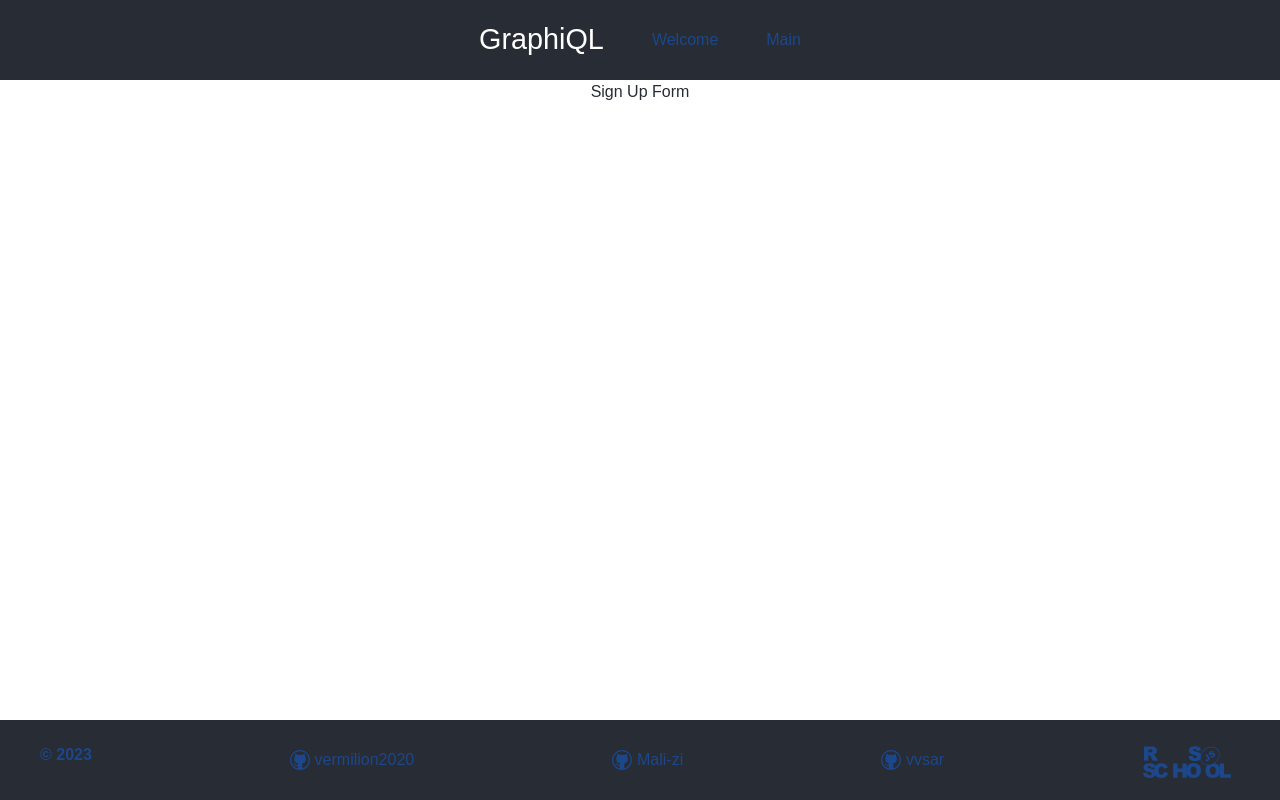
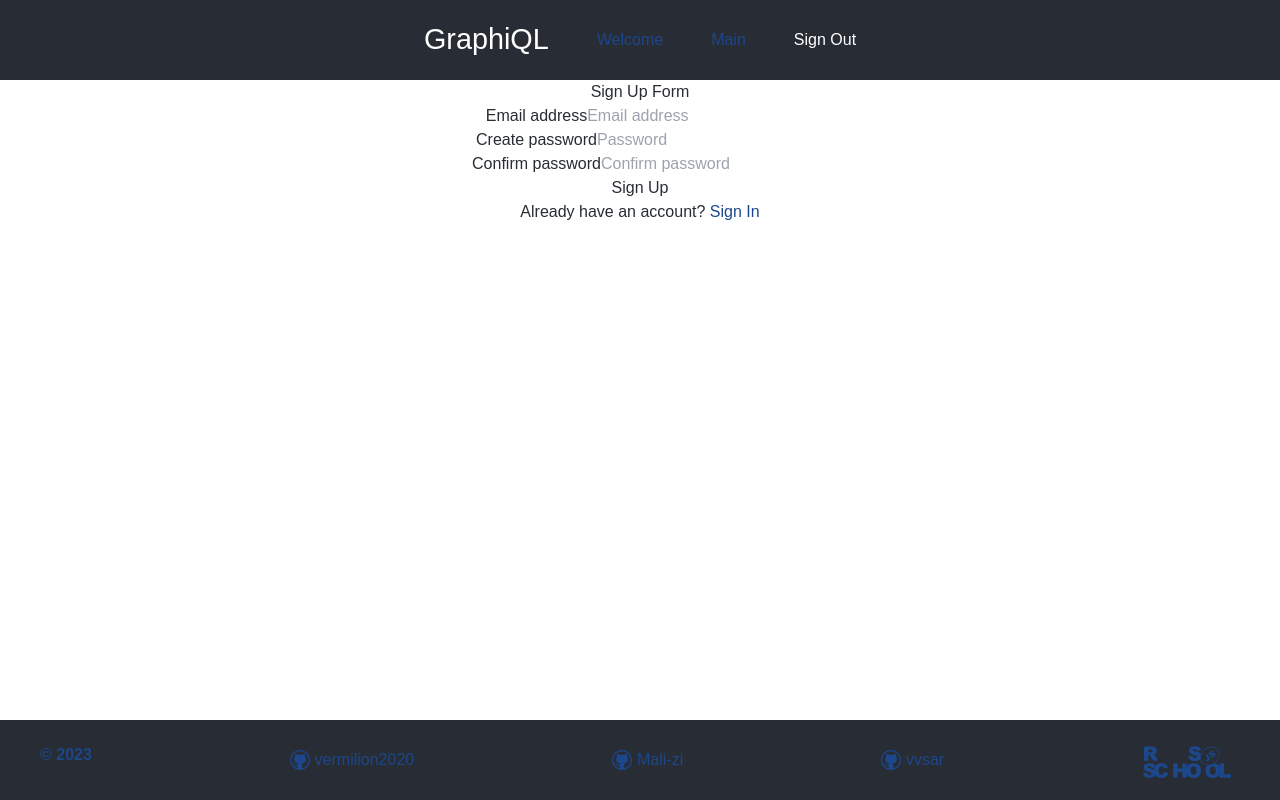
Before and after one commit to vermilion2020/graphiql-app, a React (Vite) app: page /sign-up in a window 1280 px wide. Built offline with nearby package versions, Linux system fonts and the light colour scheme; no server answers.

Commit message:
feat: add Firebase

```diff
--- a/package.json
+++ b/package.json
@@ -17,6 +17,7 @@
     "@testing-library/jest-dom": "^6.1.4",
     "@types/react-redux": "^7.1.30",
     "@vitejs/plugin-react": "^4.0.3",
+    "firebase": "^10.7.1",
     "react": "^18.2.0",
     "react-dom": "^18.2.0",
     "react-hook-form": "^7.48.2",
--- a/src/components/auth/SignInForm.tsx
+++ b/src/components/auth/SignInForm.tsx
@@ -1,5 +1,70 @@
+import React, { useState } from 'react';
+import { signInWithEmailAndPassword } from 'firebase/auth';
+import { auth } from '../../firebase';
+import { NavLink, useNavigate } from 'react-router-dom';
+
 function SignInForm() {
-  return <h2>Sign In Form</h2>
+  const navigate = useNavigate();
+  const [email, setEmail] = useState('');
+  const [password, setPassword] = useState('');
+
+  const onLogin = (e: React.FormEvent<HTMLFormElement>) => {
+    e.preventDefault();
+    signInWithEmailAndPassword(auth, email, password)
+      .then((userCredential) => {
+        // Signed in
+        const user = userCredential.user;
+        navigate('/main');
+        console.log(user);
+      })
+      .catch((error) => {
+        const errorCode = error.code;
+        const errorMessage = error.message;
+        console.log(errorCode, errorMessage);
+      });
+  };
+
+  return (
+    <div className='col'>
+      <h2 className='text-primary'>Sign In Form</h2>
+      <form className='border-0 border-secondary rounded-3 shadow p-3' onSubmit={(e) => onLogin(e)}>
+        <div className='mb-3'>
+          <label htmlFor='email' className='form-label'>
+            Email address
+          </label>
+          <input
+            type='email'
+            id='email'
+            placeholder='Email address'
+            className='form-control'
+            onChange={(e) => setEmail(e.target.value)}
+          />
+        </div>
+        <div className='mb-3'>
+          <label htmlFor='password' className='form-label'>
+            Password
+          </label>
+          <input
+            type='password'
+            id='password'
+            placeholder='Password'
+            autoComplete='current-password'
+            className='form-control'
+            onChange={(e) => setPassword(e.target.value)}
+          />
+        </div>
+
+        <div className='mb-3'>
+          <button type='submit' className='btn btn-primary'>
+            Sign In
+          </button>
+        </div>
+      </form>
+      <p className='mt-3'>
+        No account yet? <NavLink to='/sign-up'>Sign Up</NavLink>
+      </p>
+    </div>
+  );
 }
 
 export default SignInForm;
--- a/src/components/auth/SignUpForm.tsx
+++ b/src/components/auth/SignUpForm.tsx
@@ -1,5 +1,88 @@
+import React, { useState } from 'react';
+import { createUserWithEmailAndPassword } from 'firebase/auth';
+import { auth } from '../../firebase';
+import { NavLink, useNavigate } from 'react-router-dom';
+
 function SignUpForm() {
-  return <h2>Sign Up Form</h2>
+  const navigate = useNavigate();
+
+  const [email, setEmail] = useState('');
+  const [password, setPassword] = useState('');
+
+  const handleSubmit = async (e: React.FormEvent<HTMLFormElement>) => {
+    e.preventDefault();
+
+    await createUserWithEmailAndPassword(auth, email, password)
+      .then((userCredential) => {
+        // Signed in
+        const user = userCredential.user;
+        console.log(user);
+        navigate('/sign-in');
+        // ...
+      })
+      .catch((error) => {
+        const errorCode = error.code;
+        const errorMessage = error.message;
+        console.log(errorCode, errorMessage);
+        // ..
+      });
+  };
+
+  return (
+    <div className="col">
+      <h2 className="text-primary">Sign Up Form</h2>
+      <form
+        className="border-0 border-secondary rounded-3 shadow p-3"
+        onSubmit={(e) => handleSubmit(e)}
+      >
+        <div className="mb-3">
+          <label htmlFor="email" className="form-label">
+            Email address
+          </label>
+          <input
+            type="email"
+            id="email"
+            placeholder="Email address"
+            className="form-control"
+            value={email}
+            onChange={(e) => setEmail(e.target.value)}
+            required
+          />
+        </div>
+        <div className="mb-3">
+          <label htmlFor="password" className="form-label">
+            Create password
+          </label>
+          <input
+            type="password"
+            id="password"
+            placeholder="Password"
+            className="form-control"
+            onChange={(e) => setPassword(e.target.value)}
+            required
+          />
+        </div>
+        <div className="mb-3">
+          <label htmlFor="confirmPassword" className="form-label">
+            Confirm password
+          </label>
+          <input
+            type="password"
+            id="confirmPassword"
+            placeholder="Confirm password"
+            className="form-control"
+          />
+        </div>
+
+        <button type="submit" className="btn btn-primary">
+          Sign Up
+        </button>
+      </form>
+      <p className="mt-3">
+        Already have an account? <NavLink to="/sign-in">Sign In</NavLink>
+      </p>
+    </div>
+  );
 }
 
 export default SignUpForm;
--- a/src/components/layout/Header.tsx
+++ b/src/components/layout/Header.tsx
@@ -1,11 +1,35 @@
-import { NavLink } from 'react-router-dom';
+import { NavLink, useNavigate } from 'react-router-dom';
+import { signOut } from 'firebase/auth';
+import { auth } from '../../firebase';
 
 function Header() {
+  const navigate = useNavigate();
+
+  const handleLogout = () => {
+    signOut(auth)
+      .then(() => {
+        // Sign-out successful.
+        navigate('/');
+        console.log('Signed out successfully');
+      })
+      .catch((error: unknown) => {
+        // An error happened.
+        console.log('error', error);
+      });
+  };
+
   return (
-    <header className="app-header">
+    <header className='app-header'>
       <h1>GraphiQL</h1>
-      <NavLink className={({ isActive }) => (isActive ? 'active-link' : '')} to="/">Welcome</NavLink>
-      <NavLink className={({ isActive }) => (isActive ? 'active-link' : '')} to="/main">Main</NavLink>
+      <NavLink className={({ isActive }) => (isActive ? 'active-link' : '')} to='/'>
+        Welcome
+      </NavLink>
+      <NavLink className={({ isActive }) => (isActive ? 'active-link' : '')} to='/main'>
+        Main
+      </NavLink>
+      <button type='button' className='btn btn-primary me-3' onClick={handleLogout}>
+        Sign Out
+      </button>
     </header>
   );
 }
--- /dev/null
+++ b/src/firebase.ts
@@ -0,0 +1,23 @@
+// Import the functions you need from the SDKs you need
+import { initializeApp } from 'firebase/app';
+import { getAuth } from 'firebase/auth';
+
+// TODO: Add SDKs for Firebase products that you want to use
+// https://firebase.google.com/docs/web/setup#available-libraries
+
+// Your web app's Firebase configuration
+const firebaseConfig = {
+  apiKey: import.meta.env.VITE_APIKEY,
+  authDomain: import.meta.env.VITE_AUTHDOMAIN,
+  projectId: import.meta.env.VITE_PROJECTID,
+  storageBucket: import.meta.env.VITE_STORAGEBUCKET,
+  messagingSenderId: import.meta.env.VITE_MESSAGINGSENDERID,
+  appId: import.meta.env.VITE_APPID,
+};
+
+// Initialize Firebase
+const app = initializeApp(firebaseConfig);
+
+// Initialize Firebase Authentication and get a reference to the service
+export const auth = getAuth(app);
+export default app;
```
Also changed, not shown: 2 other files (tests, documents, lock files or other folders).
